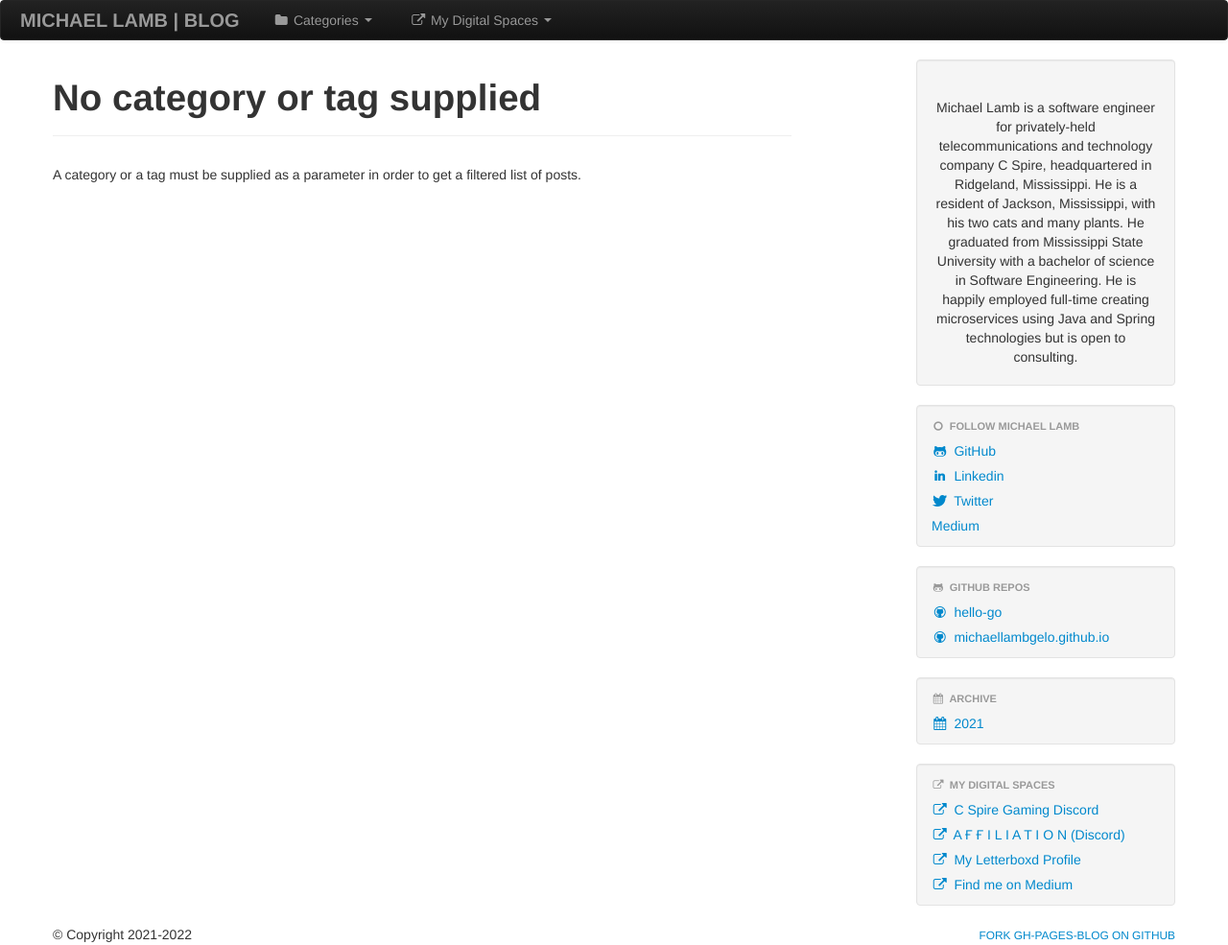
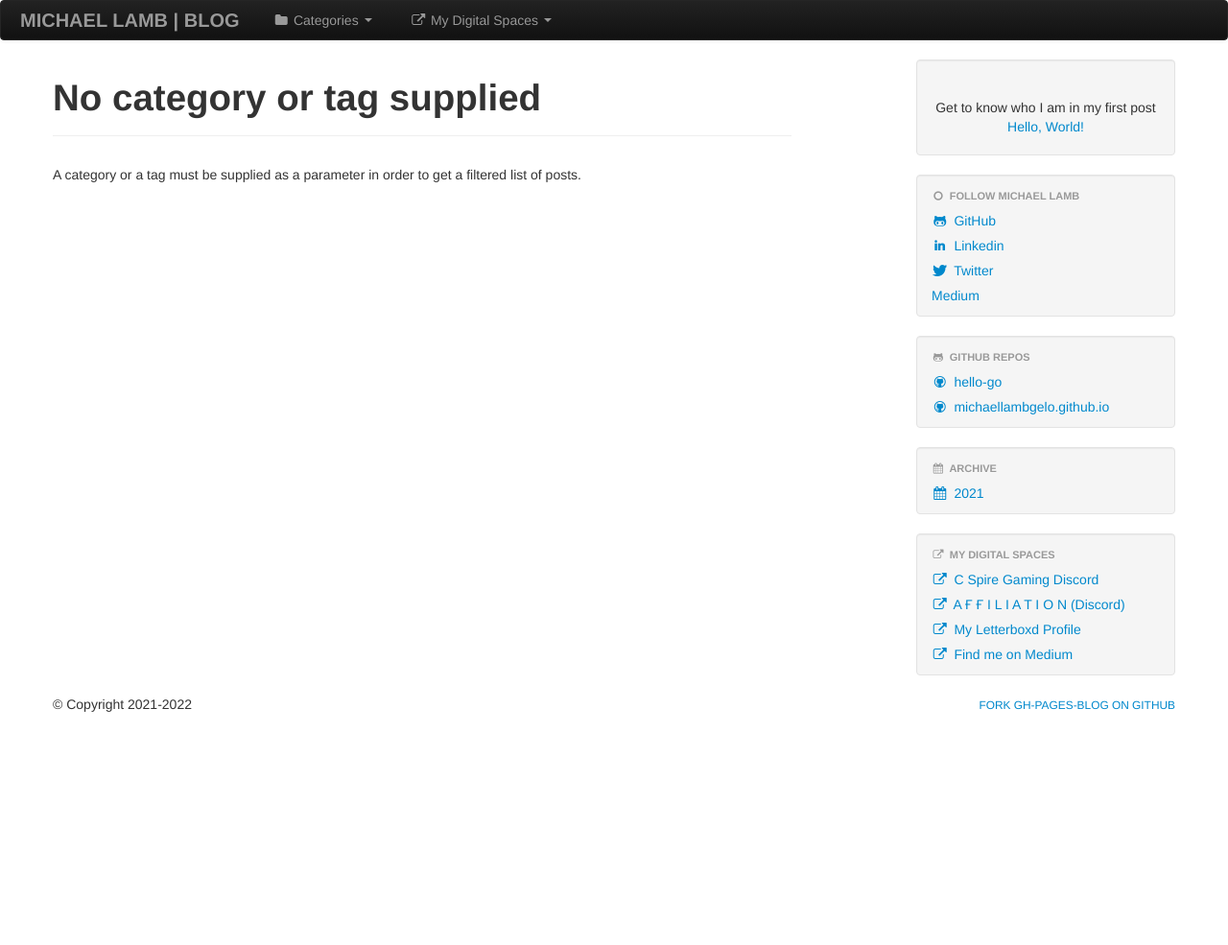
Before and after one commit to michaellambgelo/michaellambgelo.github.io, a Jekyll site: the page built from filter.html, in a window 1280 px wide. Shown: the whole page at 96% size. Built offline with Jekyll 4.4.1, drawn with Linux system fonts in a browser that asks for light colours; after the commit the page ends 900 px from its top, so only the background shows below that.

Commit message:
update bio

```diff
--- a/_includes/content/brief-bio.html
+++ b/_includes/content/brief-bio.html
@@ -1 +1 @@
-Michael Lamb is a software engineer for privately-held telecommunications and technology company C Spire, headquartered in Ridgeland, Mississippi. He is a resident of Jackson, Mississippi, with his two cats and many plants. He graduated from Mississippi State University with a bachelor of science in Software Engineering. He is happily employed full-time creating microservices using Java and Spring technologies but is open to consulting.
+Get to know who I am in my first post <a href="https://michaellamb.dev/2021/03/24/hello-world.html">Hello, World!</a>
```
